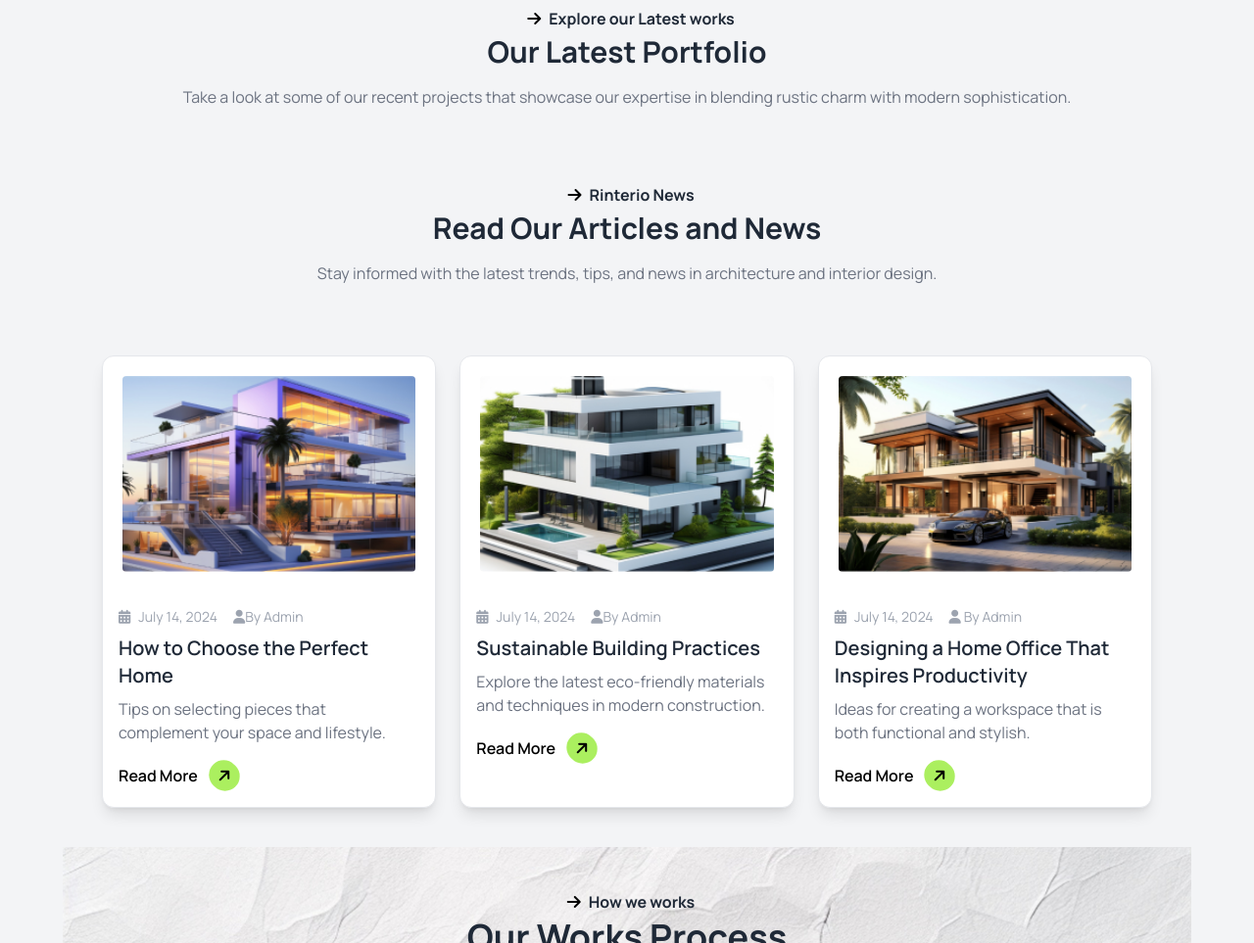
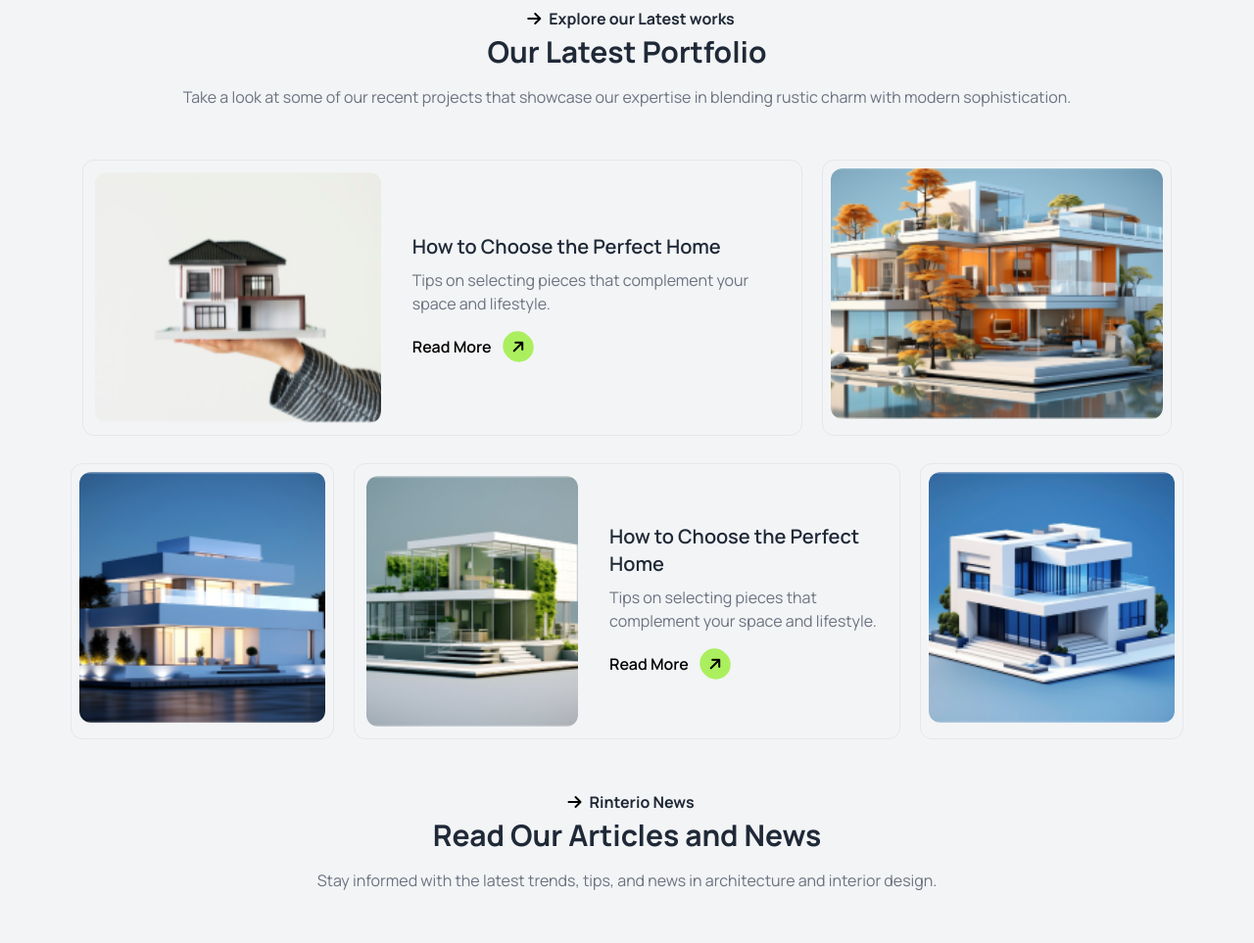
Before and after one commit to najoaa/rinterio, a plain HTML site: page index.html in a window 1280 px wide. Shown: the part 2694-3657 px from the top of the page at 98% size. Drawn offline with nearby package versions, Linux system fonts and the light colour scheme.

Commit message:
done with vejal  section

```diff
--- a/index.html
+++ b/index.html
@@ -251,7 +251,8 @@
 </div>
 
 </div>
-<!-- 5th portfolio -->
+
+<!-- 5th Our portfolio -->
 <div class="bg-gray-100 py-10">
   <div class="max-w-6xl mx-auto text-center">
      <!-- Section Content -->
@@ -260,6 +261,80 @@
 <p class="text-gray-500 mb-8">
   Take a look at some of our recent projects that showcase our expertise in blending rustic charm with modern sophistication.
 </p>
+<!-- Grids -->
+<section class="">
+  <!-- Grid Container 1-->
+  <div class="grid grid-cols-1 md:grid-cols-3 gap-5 p-5">
+    <!-- First Section: Image 1 and Text -->
+    <div class="flex flex-col md:flex-row items-center border p-3 rounded-xl md:col-span-2 text-left">
+      <!-- Image 1 -->
+      <div class="mb-4 md:mb-0 w-full md:w-auto">
+        <img src="assets/img1.png" alt="" class="w-full h-64 object-cover rounded-xl">
+      </div>
+      <!-- Text Content -->
+      <div class="md:ml-8 text-left">
+        <h3 class="text-xl font-semibold text-gray-800 mb-2">How to Choose the Perfect Home</h3>
+        <p class="text-gray-500 mb-4">
+          Tips on selecting pieces that complement your space and lifestyle.
+        </p>
+        <a href="" class="text-black font-semibold inline-flex items-center justify-center md:justify-start">
+          Read More<i class="fa-solid fa-arrow-right -rotate-45 p-2 mx-3 rounded-full bg-primary-color text-black"></i>
+        </a>
+      </div>
+    </div>
+
+    <!-- Second Section: Image 2 -->
+    <div class="border p-2 rounded-xl">
+      <img src="assets/img2.png" alt="" class="w-full h-64 object-cover rounded-xl">
+    </div>
+  </div>
+
+
+  <!-- Grid Container 2-->
+  <div class="grid grid-cols-1 md:grid-cols-4 gap-5 p-2">
+    <!-- First Section: Image 5 -->
+    <div class="border p-2 rounded-xl">
+      <img src="assets/img5.png" alt="" class="w-full h-64 object-cover rounded-xl">
+    </div>
+
+    <!-- Second Section: Text and Image 4 -->
+    <div class="flex flex-col md:flex-row items-center border p-3 rounded-xl md:col-span-2 text-left">
+      <!-- Image 4 -->
+      <div class="mb-4 md:mb-0 w-full md:w-auto">
+        <img src="assets/img4.png" alt="" class="w-full h-64 object-cover rounded-xl">
+      </div>
+
+      <!-- Text Content -->
+      <div class="md:ml-8 text-left">
+        <h3 class="text-xl font-semibold text-gray-800 mb-2">How to Choose the Perfect Home</h3>
+        <p class="text-gray-500 mb-4">
+          Tips on selecting pieces that complement your space and lifestyle.
+        </p>
+        <a href="" class="text-black font-semibold inline-flex items-center justify-center md:justify-start">
+          Read More<i class="fa-solid fa-arrow-right -rotate-45 p-2 mx-3 rounded-full bg-primary-color text-black"></i>
+        </a>
+      </div>
+    </div>
+
+    <!-- Third Section: Image 3 -->
+    <div class="border p-2 rounded-xl">
+      <img src="assets/img3.png" alt="" class="w-full h-64 object-cover rounded-xl">
+    </div>
+  </div>
+  </section>
+
+
+
+
+
+
+
+
+
+
+
+
+<div></div>
 
 <!-- 6th section Articles and news -->
 <div class="bg-gray-100 py-10">
@@ -437,6 +512,5 @@
       </footer>
 
 
-
     </body>
 </html>
```
Also changed, not shown: test.html (added, +148 -0 lines).
